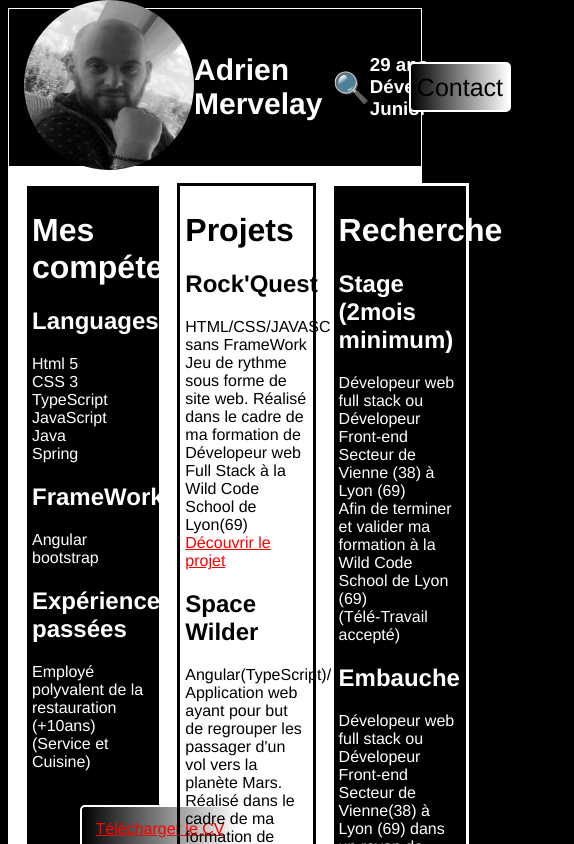
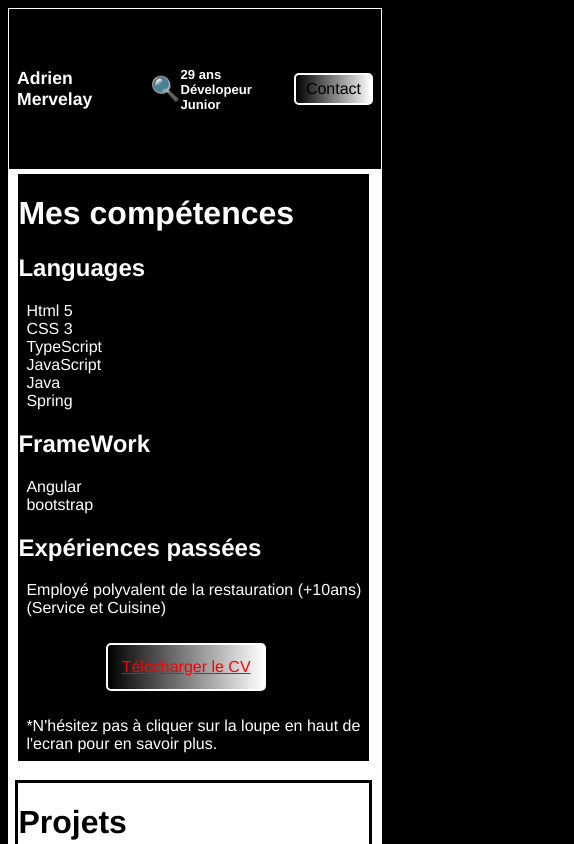
Before and after one commit to AdN-WeB/portFolio, an Angular app: page /home#pop-up in a window 390 px wide. Shown: the top 844 px of the page, 574 px wide, since content can reach past the window. Built offline with nearby package versions, Linux system fonts and the light colour scheme.

Commit message:
css mobile

```diff
--- a/src/app/footer/footer.component.css
+++ b/src/app/footer/footer.component.css
@@ -1,3 +1,25 @@
+  @media (max-width: 767px){
+    .footer {
+      background-color: black;
+      color: white;
+      border: 1px solid white ;
+      font-family: "Franklin Gothic Medium", "Arial Narrow", Arial, sans-serif;
+      height: 8rem;
+      display: flex;
+      flex-direction: row;
+      justify-content: space-around;
+      align-items: center;
+      gap: 1.2rem
+    }
+    .footer img{
+      width: 6rem;
+      height: 6rem;
+      border-radius: 100%;
+    }
+
+  }
+
+  @media (min-width: 768px){
     .footer {
       background-color: black;
       color: white;
@@ -17,3 +39,4 @@
       height: 170px;
       border-radius: 100%;
     }
+  }
--- a/src/app/header/header.component.css
+++ b/src/app/header/header.component.css
@@ -1,3 +1,46 @@
+@media (max-width: 767px) {
+  .navBar {
+    background-color: black;
+    color: white;
+    border: 1px solid white ;
+    font-family: "Franklin Gothic Medium", "Arial Narrow", Arial, sans-serif;
+    height:9rem ;
+    display: flex;
+    flex-direction: row;
+    justify-content: space-between;
+    align-items: center;
+    padding: 0.5rem;
+  }
+  .navBar img {
+    display: none;
+    width: 5rem;
+    height: 5rem;
+    border-radius: 100%;
+  }
+  .navBar button {
+    width: 5rem;
+    height: 2rem;
+    background: linear-gradient(0.25turn, #000000, #ffffff);
+    border: 2px white solid;
+    border-radius: 5px;
+    font-family: "Franklin Gothic Medium", "Arial Narrow", Arial, sans-serif;
+    font-size:  1rem;
+    cursor: pointer;
+  }
+  .navBar button:hover {
+    background: linear-gradient(0.25turn, #ffffff, #000000);
+  }
+
+  .agePoste {
+    font-size: 0.7rem;
+    display: flex;
+    align-items: center;
+    font-family: "Franklin Gothic Medium", "Arial Narrow", Arial, sans-serif;
+  }
+}
+
+
+@media (min-width: 768px){
 .navBar {
   background-color: black;
   color: white;
@@ -9,7 +52,7 @@
   flex-direction: row;
   justify-content: space-between;
   align-items: center;
-  padding: 15px;
+  padding: 1rem;
 }
 .navBar img {
   width: 170px;
@@ -45,3 +88,4 @@
   align-items: center;
   font-family: "Franklin Gothic Medium", "Arial Narrow", Arial, sans-serif;
 }
+}
--- a/src/app/header/header.component.html
+++ b/src/app/header/header.component.html
@@ -4,7 +4,7 @@
   <div class="agePoste">
     <h3>
       29 ans <br />
-      Dévelopeur Junior
+      Dévelopeur Junior <br>
     </h3>
   </div>
   <button type="button" [routerLink]="['/contact']">Contact</button>
--- a/src/app/home/home.component.css
+++ b/src/app/home/home.component.css
@@ -1,3 +1,59 @@
+@media (max-width:767px){
+
+.main {
+  display: flex;
+  justify-content: space-between;
+  flex-direction: column;
+  gap: 1rem;
+  font-family: "Franklin Gothic Medium", "Arial Narrow", Arial, sans-serif;
+  background-color: white;
+  border: 1px white solid;
+  padding-left: 0.4rem;
+}
+.main a {
+    color : red
+}
+.know {
+  border: 3px solid rgb(255, 255, 255);
+  width: 96%;
+  color: white;
+  background-color: black;
+}
+.know p{
+ margin:0.5rem;
+}
+.project {
+  border: 3px solid rgb(0, 0, 0);
+  width: 96%;
+}
+.ambition {
+  border: 3px solid rgb(255, 255, 255);
+  width: 96%;
+  color: white;
+  background-color: black;
+}
+#curriculum {
+  margin-left: 25%;
+  margin-bottom: 5%;
+  width: 10rem;
+  height: 3rem;
+  background: linear-gradient(0.25turn, #000000, #ffffff);
+  border: 2px white solid;
+  border-radius: 5px;
+  font-family: "Franklin Gothic Medium", "Arial Narrow", Arial, sans-serif;
+  font-size: 1rem;
+  cursor: pointer;
+}
+ #curriculum:hover {
+  background: linear-gradient(0.25turn, #ffffff, #000000);
+}
+.know a{
+  text-decoration:underline;
+}
+}
+
+@media (min-width:768px){
+
   .main {
     display: flex;
     justify-content: space-between;
@@ -47,3 +103,5 @@
   .know a{
     text-decoration:underline;
   }
+
+}
--- a/src/app/home/home.component.html
+++ b/src/app/home/home.component.html
@@ -28,7 +28,8 @@
       </p>
     </div>
     <br>
-   <button id="curriculum"><a href="assets/images/MervelayAdrien.pdf" download>Télécharger le CV</a></button>
+   <button id="curriculum"><a href="assets/images/MervelayAdrien.pdf" download>Télécharger le CV</a></button> <br>
+    <p>*N'hésitez pas à cliquer sur la loupe en haut de l'ecran pour en savoir plus. </p>
   </div>
   <div class="project">
     <h1>Projets</h1>
--- a/src/app/pop-up/pop-up.component.css
+++ b/src/app/pop-up/pop-up.component.css
@@ -1,3 +1,77 @@
+@media (max-width: 767px){
+
+  .mainContainer {
+    font-family: "Franklin Gothic Medium", "Arial Narrow", Arial, sans-serif;
+    font-size: 0.6rem;
+    text-decoration: none;
+
+  }
+  .whoIam{
+    display: flex;
+    text-decoration: none;
+  }
+  .whoIam a{
+    display: flex;
+    align-items: center;
+    text-decoration: none;
+    color: rgb(255, 255, 255);
+    font-size: 1.5rem;
+
+  }
+  h1{
+    color : white ;
+    font-size: 1.1rem;
+
+  }
+  .overlay {
+    position: fixed;
+    top: 0;
+    bottom: 0;
+    left: 0;
+    right: 0;
+    background: rgba(0, 0, 0, 0.7);
+    transition: opacity 0.4s;
+    visibility: hidden;
+    opacity: 0;
+  }
+  .overlay:target {
+    visibility: visible;
+    opacity: 1;
+  }
+  .popup {
+    display: flex;
+    justify-content: center;
+    flex-direction: column;
+    align-items: center;
+    font-size: 0.8rem;
+    margin: 4rem ;
+    background: rgb(0, 0, 0);
+    opacity: 95%;
+    border-radius: 5px;
+    position: relative;
+    transform: all 0.4s ease-in-out;
+    color: rgb(255, 255, 255);
+    text-align: center;
+    border: white 2px solid;
+
+  }
+  .popup .cross {
+    position: absolute;
+    top: 1rem;
+    right: 1rem;
+    font-size: 2rem;
+    font-weight: bold;
+    text-decoration: none;
+    transition: 0.3s ease;
+    color: red;
+  }
+  .popup .cross:hover {
+    color: rgb(255, 255, 255);
+  }
+
+}
+
+@media (min-width:768px){
 .mainContainer {
     font-family: "Franklin Gothic Medium", "Arial Narrow", Arial, sans-serif;
     font-size: 20px;
@@ -65,3 +139,4 @@
   .popup .cross:hover {
     color: rgb(255, 255, 255);
   }
+}
--- a/src/app/pop-up/pop-up.component.html
+++ b/src/app/pop-up/pop-up.component.html
@@ -1,7 +1,7 @@
 <div class="mainContainer">
   <div class="whoIam">
     <h1>Adrien Mervelay</h1>
-    <a href="#popup" class="popUpLink"> 🔍</a>
+    <a href="#popup" class="popUpLink">🔍</a>
     <div id="popup" class="overlay">
       <div class="popup">
         <h2>Quelques infos</h2>
```
Lines whose indentation alone changed are shown as unchanged.
